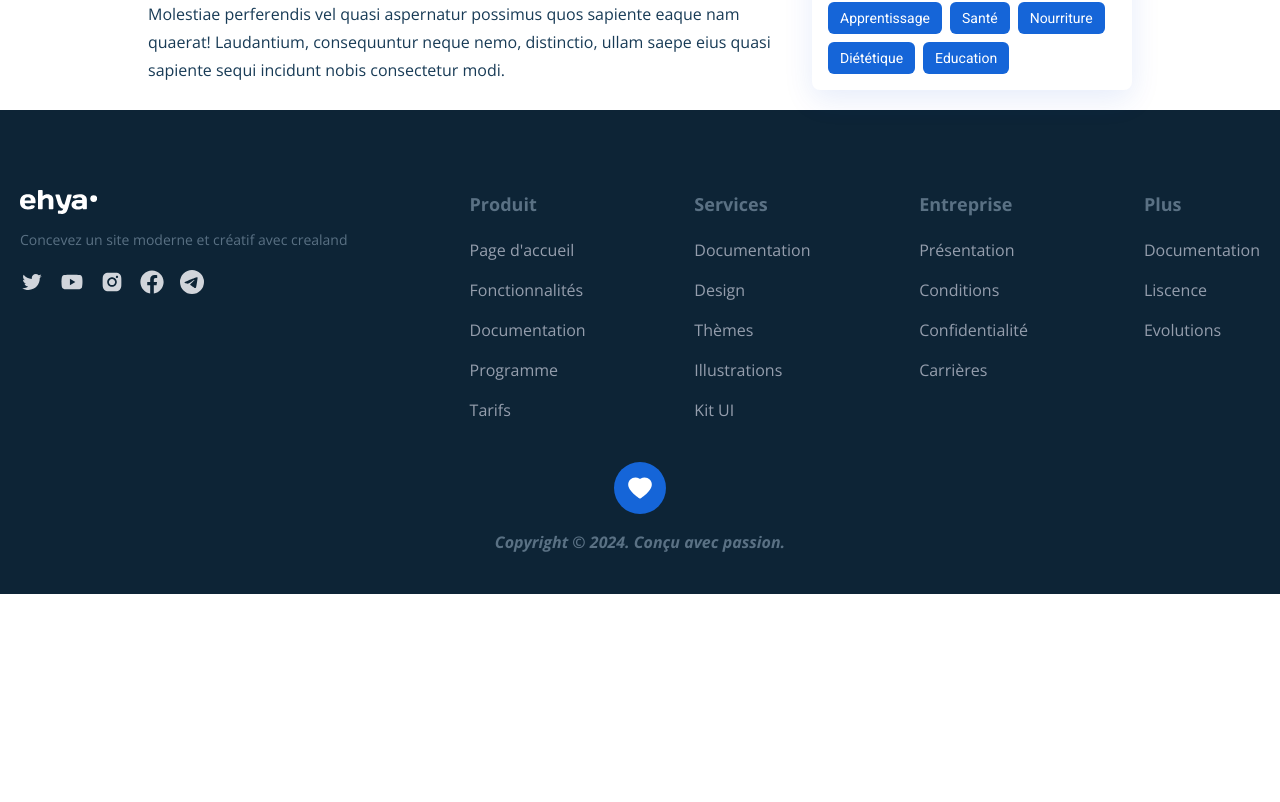
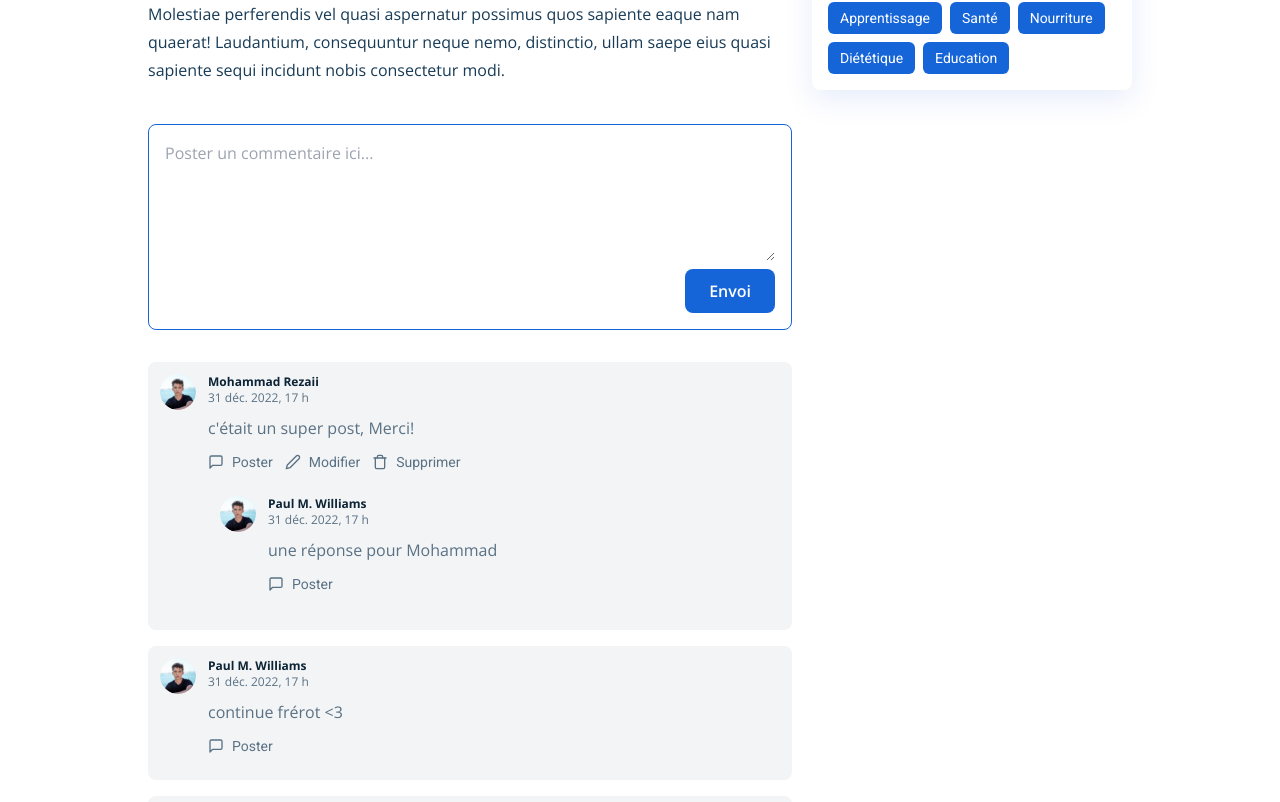
Before and after one commit to Didi518/mern_blog_client, a React (Create React App) app: page /blog/1 in a window 1280 px wide. Shown: the part 638-1440 px from the top of the page. Before the commit the page ends 1232 px from the top, so only its background shows below. Built offline with nearby package versions, Linux system fonts and the light colour scheme.

Commit message:
:bookmark: comments

```diff
--- /dev/null
+++ b/src/components/comments/Comment.jsx
@@ -0,0 +1,127 @@
+import { FiMessageSquare, FiEdit2, FiTrash } from "react-icons/fi";
+
+import { images } from "../../constants";
+import CommentForm from "./CommentForm";
+
+const Comment = ({
+  comment,
+  logginedUserId,
+  affectedComment,
+  setAffectedComment,
+  addComment,
+  parentId = null,
+  updateComment,
+  deleteComment,
+  replies,
+}) => {
+  const isUserLoggined = Boolean(logginedUserId);
+  const commentBelongsToUser = logginedUserId === comment.user._id;
+  const isReplying =
+    affectedComment &&
+    affectedComment.type === "replying" &&
+    affectedComment._id === comment._id;
+  const isEditing =
+    affectedComment &&
+    affectedComment.type === "editing" &&
+    affectedComment._id === comment._id;
+  const repliedCommentId = parentId ? parentId : comment._id;
+  const replyOnUserId = comment.user._id;
+
+  return (
+    <div className="flex flex-nowrap items-start gap-x-3 bg-[#F2F4F5] p-3 rounded-lg">
+      <img
+        src={images.PostProfile}
+        alt="user profile"
+        className="w-9 h-9 object-cover rounded-full"
+      />
+      <div className="flex-1 flex flex-col">
+        <h5 className="font-bold text-dark-hard text-xs">
+          {comment.user.name}
+        </h5>
+        <span className="text-xs text-dark-light">
+          {new Date(comment.createdAt).toLocaleDateString("fr-FR", {
+            day: "numeric",
+            month: "short",
+            year: "numeric",
+            hour: "2-digit",
+          })}
+        </span>
+        {!isEditing && (
+          <p className="font-opensans mt-[10px] text-dark-light">
+            {comment.desc}
+          </p>
+        )}
+        {isEditing && (
+          <CommentForm
+            btnLabel="Modifier"
+            formSubmitHanlder={(value) => updateComment(value, comment._id)}
+            formCancelHandler={() => setAffectedComment(null)}
+            initialText={comment.desc}
+          />
+        )}
+        <div className="flex items-center gap-x-3 text-dark-light font-roboto text-sm mt-3 mb-3">
+          {isUserLoggined && (
+            <button
+              className="flex items-center space-x-2"
+              onClick={() =>
+                setAffectedComment({ type: "replying", _id: comment._id })
+              }
+            >
+              <FiMessageSquare className="w-4 h-auto" />
+              <span>Poster</span>
+            </button>
+          )}
+          {commentBelongsToUser && (
+            <>
+              <button
+                className="flex items-center space-x-2"
+                onClick={() =>
+                  setAffectedComment({ type: "editing", _id: comment._id })
+                }
+              >
+                <FiEdit2 className="w-4 h-auto" />
+                <span>Modifier</span>
+              </button>
+              <button
+                className="flex items-center space-x-2"
+                onClick={() => deleteComment(comment._id)}
+              >
+                <FiTrash className="w-4 h-auto" />
+                <span>Supprimer</span>
+              </button>
+            </>
+          )}
+        </div>
+        {isReplying && (
+          <CommentForm
+            btnLabel="Répondre"
+            formSubmitHanlder={(value) =>
+              addComment(value, repliedCommentId, replyOnUserId)
+            }
+            formCancelHandler={() => setAffectedComment(null)}
+          />
+        )}
+        {replies.length > 0 && (
+          <div>
+            {replies.map((reply) => (
+              <Comment
+                key={reply._id}
+                addComment={addComment}
+                affectedComment={affectedComment}
+                setAffectedComment={setAffectedComment}
+                comment={reply}
+                deleteComment={deleteComment}
+                logginedUserId={logginedUserId}
+                replies={[]}
+                updateComment={updateComment}
+                parentId={comment._id}
+              />
+            ))}
+          </div>
+        )}
+      </div>
+    </div>
+  );
+};
+
+export default Comment;
--- /dev/null
+++ b/src/components/comments/CommentForm.jsx
@@ -0,0 +1,49 @@
+import { useState } from "react";
+
+const CommentForm = ({
+  btnLabel,
+  formSubmitHanlder,
+  formCancelHandler = null,
+  initialText = "",
+}) => {
+  const [value, setValue] = useState(initialText);
+
+  const submitHandler = (e) => {
+    e.preventDefault();
+    formSubmitHanlder(value);
+    setValue("");
+  };
+
+  return (
+    <form onSubmit={submitHandler}>
+      <div className="flex flex-col items-end border border-primary rounded-lg p-4">
+        <textarea
+          className="w-full focus:outline-none bg-transparent"
+          rows="5"
+          placeholder="Poster un commentaire ici..."
+          value={value}
+          onChange={(e) => setValue(e.target.value)}
+        />
+        <div className="flex items-center gap-x-2 pt-2">
+          {formCancelHandler && (
+            <button
+              onClick={formCancelHandler}
+              className="px-6 py-2.5 rounded-lg border border-red-500 text-red-500"
+            >
+              Annuler
+            </button>
+          )}
+          <button
+            type="submit"
+            className="px-6 py-2.5 rounded-lg bg-primary
+         text-white font-semibold"
+          >
+            {btnLabel}
+          </button>
+        </div>
+      </div>
+    </form>
+  );
+};
+
+export default CommentForm;
--- /dev/null
+++ b/src/components/comments/CommentsContainer.jsx
@@ -0,0 +1,91 @@
+import { useEffect, useState } from "react";
+
+import { getCommentsData } from "../../data/comments";
+import Comment from "./Comment";
+import CommentForm from "./CommentForm";
+
+const CommentsContainer = ({ className, logginedUserId }) => {
+  const [comments, setComments] = useState([]);
+  const mainComments = comments.filter((comment) => comment.parent === null);
+  const [affectedComment, setAffectedComment] = useState(null);
+
+  useEffect(() => {
+    (async () => {
+      const commentData = await getCommentsData();
+      setComments(commentData);
+    })();
+  }, []);
+
+  const addCommentHandler = (value, parent = null, replyOnUser = null) => {
+    const newComment = {
+      _id: Math.random().toString(),
+      user: {
+        _id: "a",
+        name: "Mohammad Rezaii",
+      },
+      desc: value,
+      post: "1",
+      parent: parent,
+      replyOnUser: replyOnUser,
+      createdAt: new Date().toISOString(),
+    };
+    setComments((curState) => {
+      return [newComment, ...curState];
+    });
+    setAffectedComment(null);
+  };
+
+  const updateCommentHandler = (value, commentId) => {
+    const updatedComments = comments.map((comment) => {
+      if (comment._id === commentId) {
+        return { ...comment, desc: value };
+      }
+      return comment;
+    });
+    setComments(updatedComments);
+    setAffectedComment(null);
+  };
+
+  const deleteCommentHandler = (commentId) => {
+    const updatedComments = comments.filter((comment) => {
+      return comment._id !== commentId;
+    });
+    setComments(updatedComments);
+  };
+
+  const getRepliesHandler = (commentId) => {
+    return comments
+      .filter((comment) => comment.parent === commentId)
+      .sort((a, b) => {
+        return (
+          new Date(a.createdAt).getTime() - new Date(b.createdAt).getTime()
+        );
+      });
+  };
+
+  return (
+    <div className={`${className}`}>
+      <CommentForm
+        btnLabel="Envoi"
+        formSubmitHanlder={(value) => addCommentHandler(value)}
+      />
+      <div className="space-y-4 mt-8">
+        {mainComments.map((comment) => (
+          <Comment
+            key={comment._id}
+            comment={comment}
+            logginedUserId={logginedUserId}
+            affectedComment={affectedComment}
+            setAffectedComment={setAffectedComment}
+            addComment={addCommentHandler}
+            updateComment={updateCommentHandler}
+            deleteComment={deleteCommentHandler}
+            replies={getRepliesHandler(comment._id)}
+          />
+        ))}
+      </div>
+    </div>
+  );
+};
+
+export default CommentsContainer;
--- /dev/null
+++ b/src/data/comments.js
@@ -0,0 +1,52 @@
+export const getCommentsData = async () => {
+  return [
+    {
+      _id: "10",
+      user: {
+        _id: "a",
+        name: "Mohammad Rezaii",
+      },
+      desc: "c'était un super post, Merci!",
+      post: "1",
+      parent: null,
+      replyOnUser: null,
+      createdAt: "2022-12-31T17:22:05.092+0000",
+    },
+    {
+      _id: "11",
+      user: {
+        _id: "b",
+        name: "Paul M. Williams",
+      },
+      desc: "une réponse pour Mohammad",
+      post: "1",
+      parent: "10",
+      replyOnUser: "a",
+      createdAt: "2022-12-31T17:22:05.092+0000",
+    },
+    {
+      _id: "12",
+      user: {
+        _id: "b",
+        name: "Paul M. Williams",
+      },
+      desc: "continue frérot <3",
+      post: "1",
+      parent: null,
+      replyOnUser: null,
+      createdAt: "2022-12-31T17:22:05.092+0000",
+    },
+    {
+      _id: "13",
+      user: {
+        _id: "c",
+        name: "Jessica C. Stephens",
+      },
+      desc: "Ton contenu est toujours intéressant :)",
+      post: "1",
+      parent: null,
+      replyOnUser: null,
+      createdAt: "2022-12-31T17:22:05.092+0000",
+    },
+  ];
+};
--- a/src/pages/article/ArticleDetails.jsx
+++ b/src/pages/article/ArticleDetails.jsx
@@ -1,9 +1,10 @@
 import { Link } from "react-router-dom";
 
+import { images } from "../../constants";
+import BreadCrumbs from "../../components/BreadCrumbs";
+import CommentsContainer from "../../components/comments/CommentsContainer";
+import MainLayout from "../../components/MainLayout";
 import SuggestedPosts from "./container/SuggestedPosts";
-import BreadCrumbs from "../../components/BreadCrumbs";
-import MainLayout from "../../components/MainLayout";
-import { images } from "../../constants";
 
 const breadCrumbsData = [
   {
@@ -89,6 +90,7 @@
               consectetur modi.
             </p>
           </div>
+          <CommentsContainer className="mt-10" logginedUserId="a" />
         </article>
         <SuggestedPosts
           header="Derniers articles"
```
